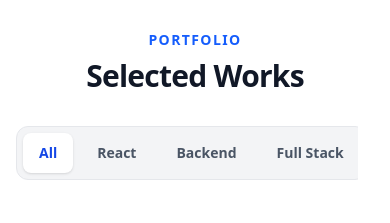
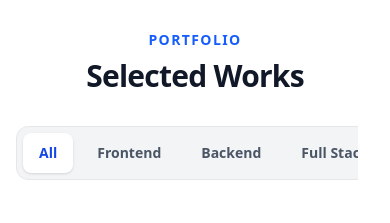
Before and after one commit to zaidBouallala-alb/portfolio, a React (Vite) app: page / in a window 390 px wide. Shown: the part 4740-4963 px from the top of the page. Built offline with nearby package versions, Linux system fonts and the light colour scheme.

Commit message:
feat: implement Projects section with category filtering and responsive layout

```diff
--- a/src/components/Projects.tsx
+++ b/src/components/Projects.tsx
@@ -8,7 +8,7 @@ const Projects = () => {
     const [activeCategory, setActiveCategory] = useState("All");
 
     // Extract unique categories (mocked logic or derived)
-    const categories = ["All", "React", "Backend", "Full Stack"];
+    const categories = ["All", "Frontend", "Backend", "Full Stack"];
 
     const filteredProjects = activeCategory === "All"
         ? projects
```
